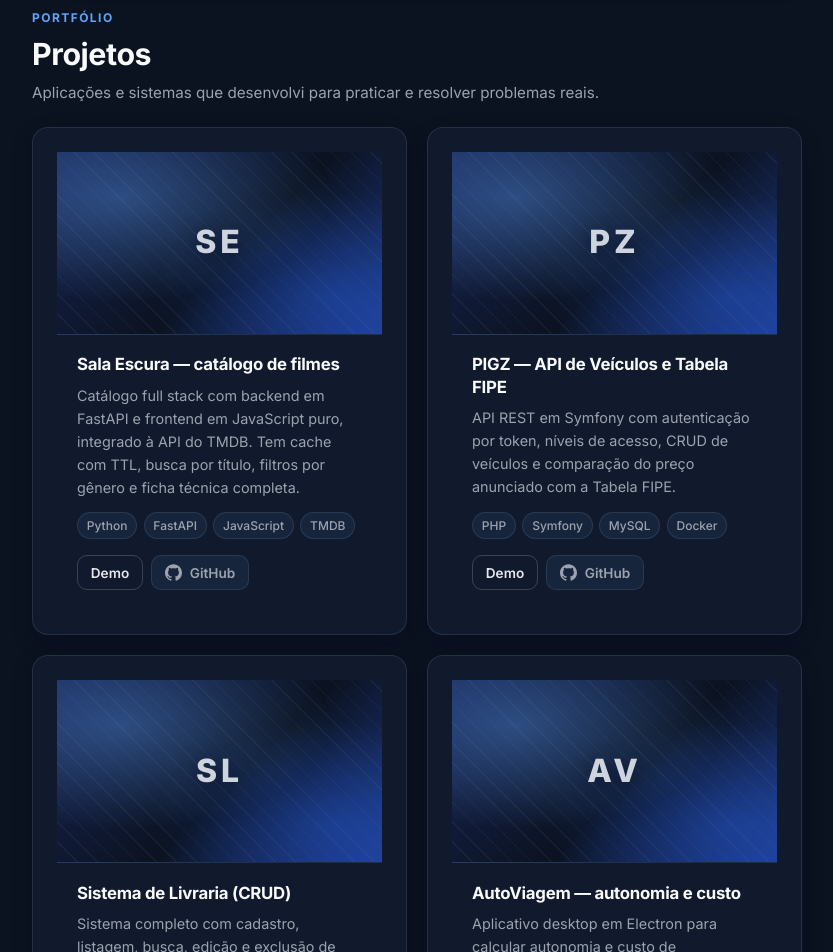
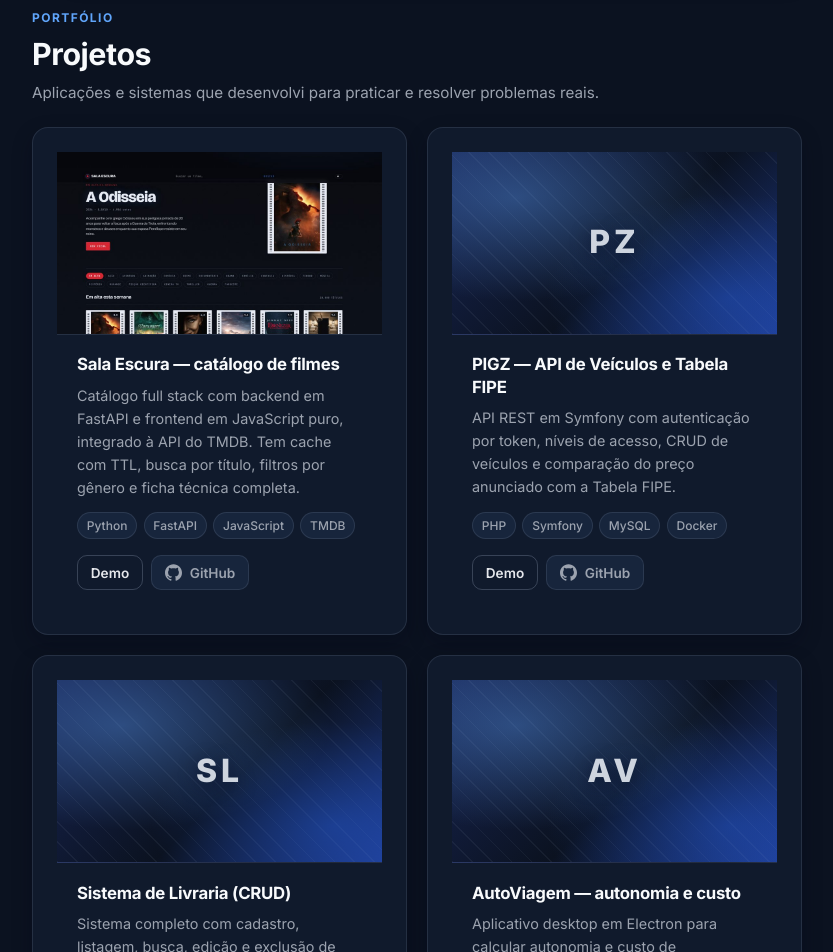
Before and after one commit to Henriquewalker31/henriquewalker31.github.io, a plain HTML site: page index.html in a window 1280 px wide. Shown: the part 1924-2876 px from the top of the page, without its empty margins (42-875 px from the left). Drawn offline with Linux system fonts and the light colour scheme.

Commit message:
feat: usa screenshot do Sala Escura como thumbnail do projeto

```diff
--- a/index.html
+++ b/index.html
@@ -263,10 +263,15 @@
 
             <!-- Projeto 1 -->
             <article class="project-card card reveal">
-              <!-- Substitua o placeholder por:
-                   <img src="assets/projetos/sala-escura.jpg" alt="Prévia do projeto Sala Escura" loading="lazy" width="640" height="360" /> -->
-              <div class="project-thumb" aria-hidden="true">
-                <span class="thumb-mark">SE</span>
+              <div class="project-thumb has-image">
+                <img
+                  src="assets/salaescura-thumb.jpg"
+                  alt="Prévia do projeto Sala Escura — catálogo de filmes"
+                  width="1000"
+                  height="586"
+                  loading="lazy"
+                  decoding="async"
+                />
               </div>
               <div class="project-body">
                 <h3 class="project-title" data-i18n="project1.title">Sala Escura — catálogo de filmes</h3>
--- a/style.css
+++ b/style.css
@@ -865,6 +865,23 @@ body.nav-locked {
   font-weight: 800;
   letter-spacing: 0.12em;
   text-shadow: 0 4px 18px rgba(2, 6, 23, 0.6);
+}
+
+/* Thumbnail real do projeto */
+.project-thumb img {
+  width: 100%;
+  height: 100%;
+  object-fit: cover;
+  object-position: center;
+  transition: transform 0.4s ease;
+}
+
+.project-thumb.has-image::before {
+  display: none;
+}
+
+.project-card:hover .project-thumb img {
+  transform: scale(1.03);
 }
 
 .project-body {
```
Also changed, not shown: assets/salaescura-thumb.jpg (added), assets/salaescura.jpeg (added), 1 other file.
